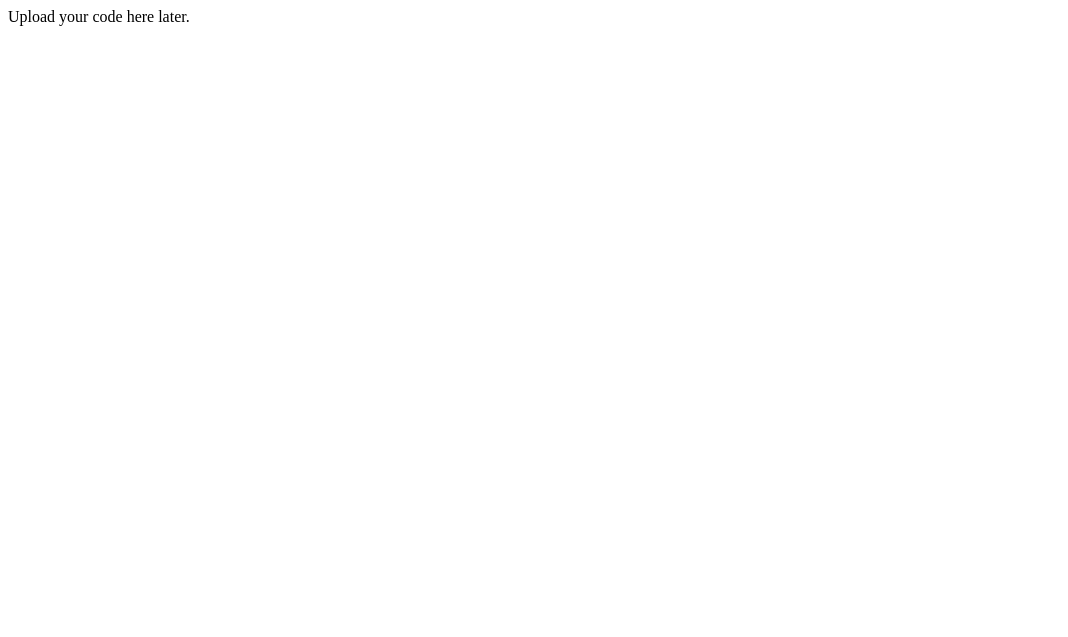
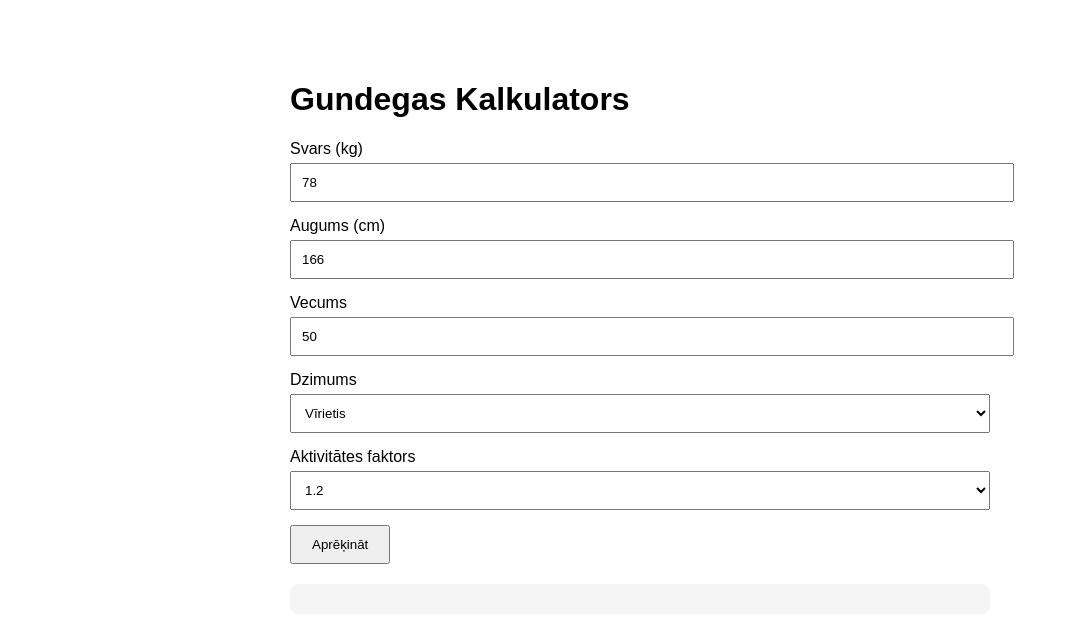
Before and after one commit to TrakuliS/Gundega-kalkulators, a plain HTML site: page index.html in a window 1280 px wide. Shown: the whole page, without its empty margins (0-1068 px from the left). Drawn offline with Linux system fonts and the light colour scheme.

Commit message:
Update index.html

```diff
--- a/index.html
+++ b/index.html
@@ -1,5 +1,96 @@
 <!DOCTYPE html>
 <html lang="lv">
-<head><meta charset="UTF-8"><title>Gundegas Kalkulators</title></head>
-<body>Upload your code here later.</body>
+<head>
+  <meta charset="UTF-8" />
+  <meta name="viewport" content="width=device-width, initial-scale=1.0" />
+  <title>Gundegas Kalkulators</title>
+  <style>
+    body { font-family: Arial, sans-serif; max-width: 700px; margin: 40px auto; padding: 20px; }
+    input, select { width: 100%; padding: 10px; margin: 5px 0 15px; }
+    button { padding: 10px 20px; cursor: pointer; }
+    .result { background: #f5f5f5; padding: 15px; border-radius: 8px; margin-top: 20px; }
+  </style>
+</head>
+<body>
+  <h1>Gundegas Kalkulators</h1>
+  <label>Svars (kg)</label>
+  <input type="number" id="weight" value="78" />
+
+  <label>Augums (cm)</label>
+  <input type="number" id="height" value="166" />
+
+  <label>Vecums</label>
+  <input type="number" id="age" value="50" />
+
+  <label>Dzimums</label>
+  <select id="sex">
+    <option value="V" selected>Vīrietis</option>
+    <option value="S">Sieviete</option>
+  </select>
+
+  <label>Aktivitātes faktors</label>
+  <select id="activity">
+    <option value="1.2">1.2</option>
+    <option value="1.375">1.375</option>
+    <option value="1.55">1.55</option>
+    <option value="1.725">1.725</option>
+    <option value="1.9">1.9</option>
+  </select>
+
+  <button onclick="calculate()">Aprēķināt</button>
+
+  <div class="result" id="output"></div>
+
+  <script>
+    function calculate() {
+      const weight = parseFloat(document.getElementById('weight').value);
+      const height = parseFloat(document.getElementById('height').value);
+      const age = parseFloat(document.getElementById('age').value);
+      const sex = document.getElementById('sex').value;
+      const activity = parseFloat(document.getElementById('activity').value);
+
+      const height_m = height / 100;
+      const bmi = weight / (height_m ** 2);
+      const height_in = height / 2.54;
+      const ibw = 50 + 2.3 * (height_in - 60);
+      const abw = ibw + 0.4 * (weight - ibw);
+
+      let bmr;
+      if (sex === 'V') {
+        bmr = 10 * weight + 6.25 * height - 5 * age + 5;
+      } else {
+        bmr = 10 * weight + 6.25 * height - 5 * age - 161;
+      }
+
+      const tdee = bmr * activity;
+      const maintenance = tdee;
+      const deficit = tdee - 500;
+
+      const protein_g = 1.2 * weight;
+      const protein_kcal = protein_g * 4;
+
+      const fat_kcal = deficit * 0.25;
+      const fat_g = fat_kcal / 9;
+
+      const carbs_kcal = deficit - protein_kcal - fat_kcal;
+      const carbs_g = carbs_kcal / 4;
+
+      document.getElementById('output').innerHTML = `
+        <h3>Rezultāti:</h3>
+        BMI: ${bmi.toFixed(2)}<br>
+        IBW: ${ibw.toFixed(2)} kg<br>
+        ABW: ${abw.toFixed(2)} kg<br>
+        BMR: ${bmr.toFixed(2)} kcal<br>
+        TDEE: ${tdee.toFixed(2)} kcal<br>
+        Kalorijas uzturēšanai: ${maintenance.toFixed(2)} kcal<br>
+        Deficīts (-500 kcal): ${deficit.toFixed(2)} kcal<br>
+        <br>
+        <strong>Makro (deficīta režīmā):</strong><br>
+        Proteīns: ${protein_g.toFixed(2)} g (${protein_kcal.toFixed(2)} kcal)<br>
+        Tauki: ${fat_g.toFixed(2)} g (${fat_kcal.toFixed(2)} kcal)<br>
+        Ogļhidrāti: ${carbs_g.toFixed(2)} g (${carbs_kcal.toFixed(2)} kcal)<br>
+      `;
+    }
+  </script>
+</body>
 </html>
```
